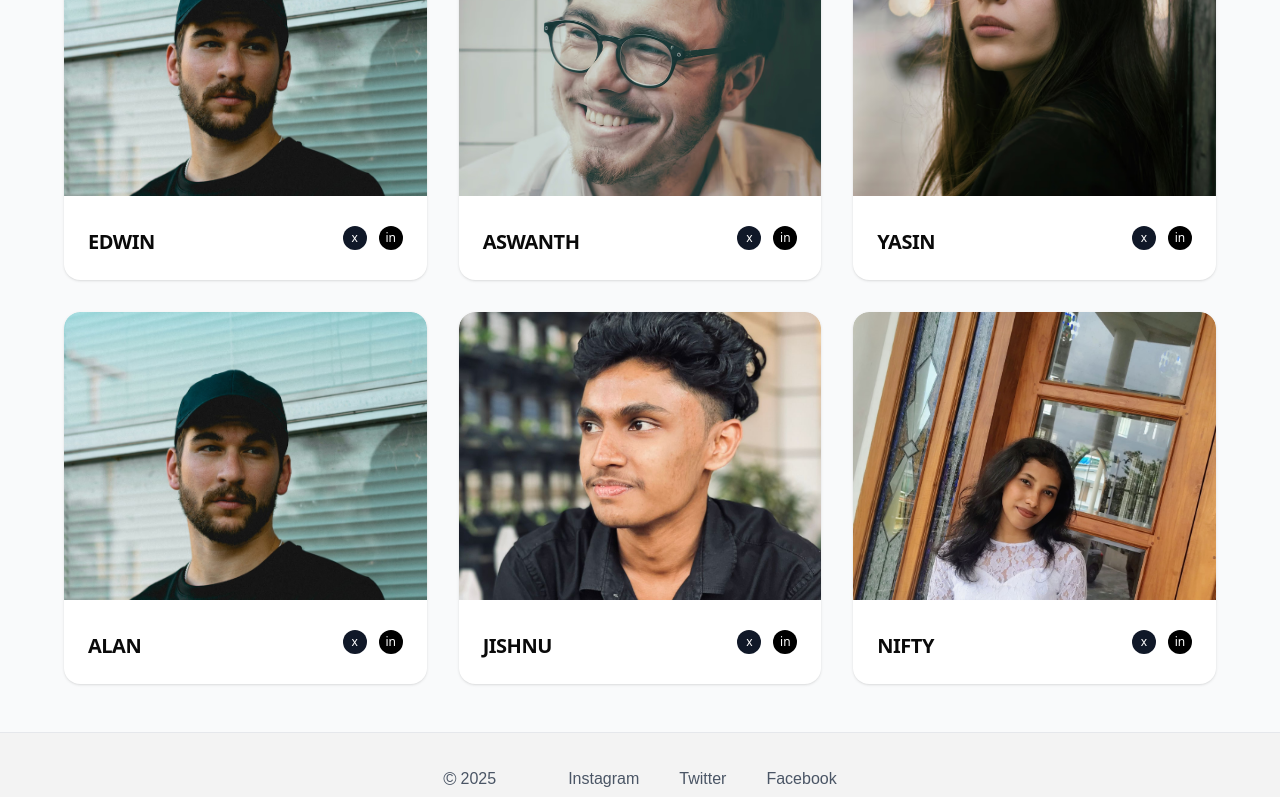
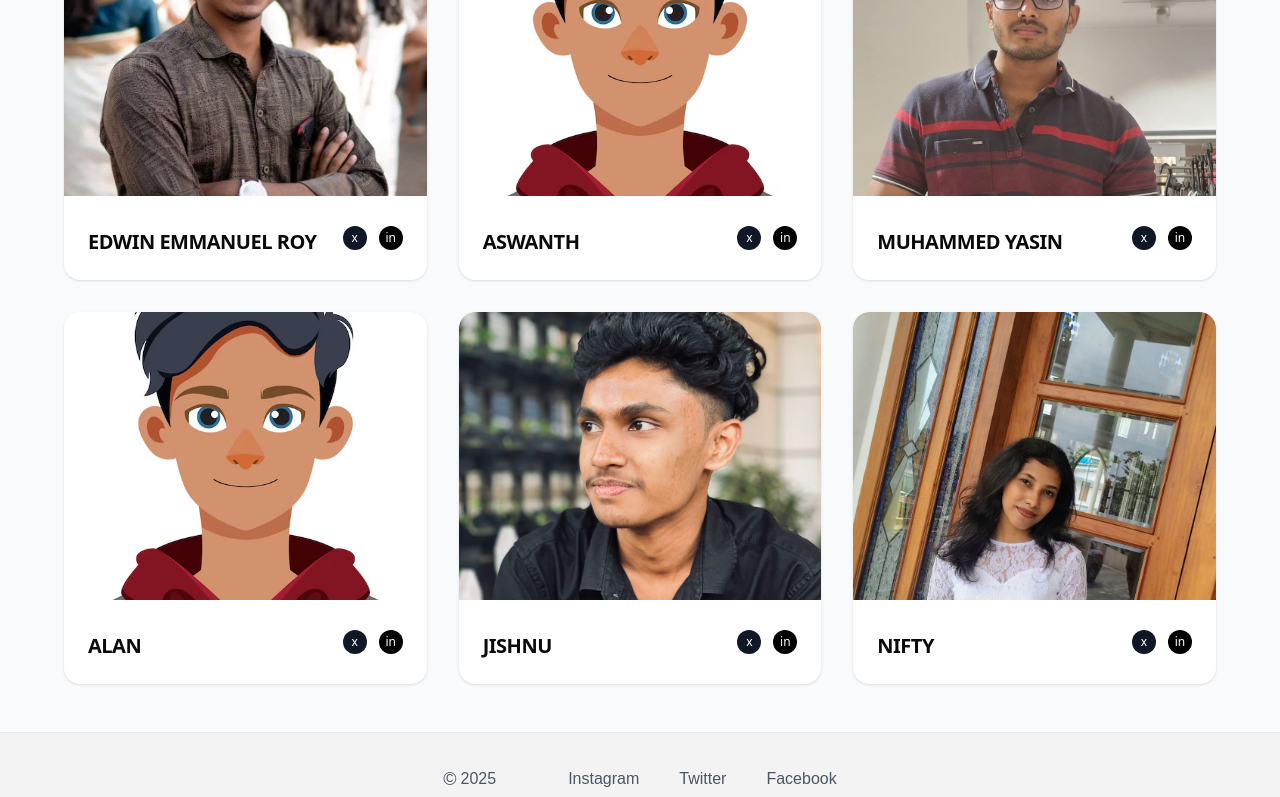
Before and after one commit to The-Zed-Team/let-me-go, a Next.js app: page /team in a window 1280 px wide. Shown: the part 716-1513 px from the top of the page. Built offline with nearby package versions, Linux system fonts and the light colour scheme.

Commit message:
Update page.tsx

```diff
--- a/app/team/page.tsx
+++ b/app/team/page.tsx
@@ -5,10 +5,10 @@ const team = [
   { name: 'Richin R chandran', role: '', img: '/richin.jpeg' },
   { name: 'Muhammed R', role: '', img: '/muhammed.jpeg' },
   { name: 'DARSHAN KUMAR', role: '', img: '/darshan.jpeg' },
-  { name: 'Edwin', role: '', img: '/avatars/arjun.avif' },
-  { name: 'Aswanth', role: '', img: '/avatars/daniel.avif' },
-  { name: 'Yasin', role: '', img: '/avatars/kavya.avif' },
- { name: 'Alan', role: '', img: '/avatars/arjun.avif' },
+  { name: 'Edwin Emmanuel Roy', role: '', img: '/edwin.jpeg' },
+  { name: 'Aswanth', role: '', img: '/avatar.avif' },
+  { name: 'Muhammed Yasin', role: '', img: '/yasin.jpeg' },
+ { name: 'Alan', role: '', img: '/avatar.avif' },
   { name: 'Jishnu', role: '', img: '/jishnu.jpeg' },
   { name: 'Nifty', role: '', img: '/nifty.jpeg' },
 ]
```
